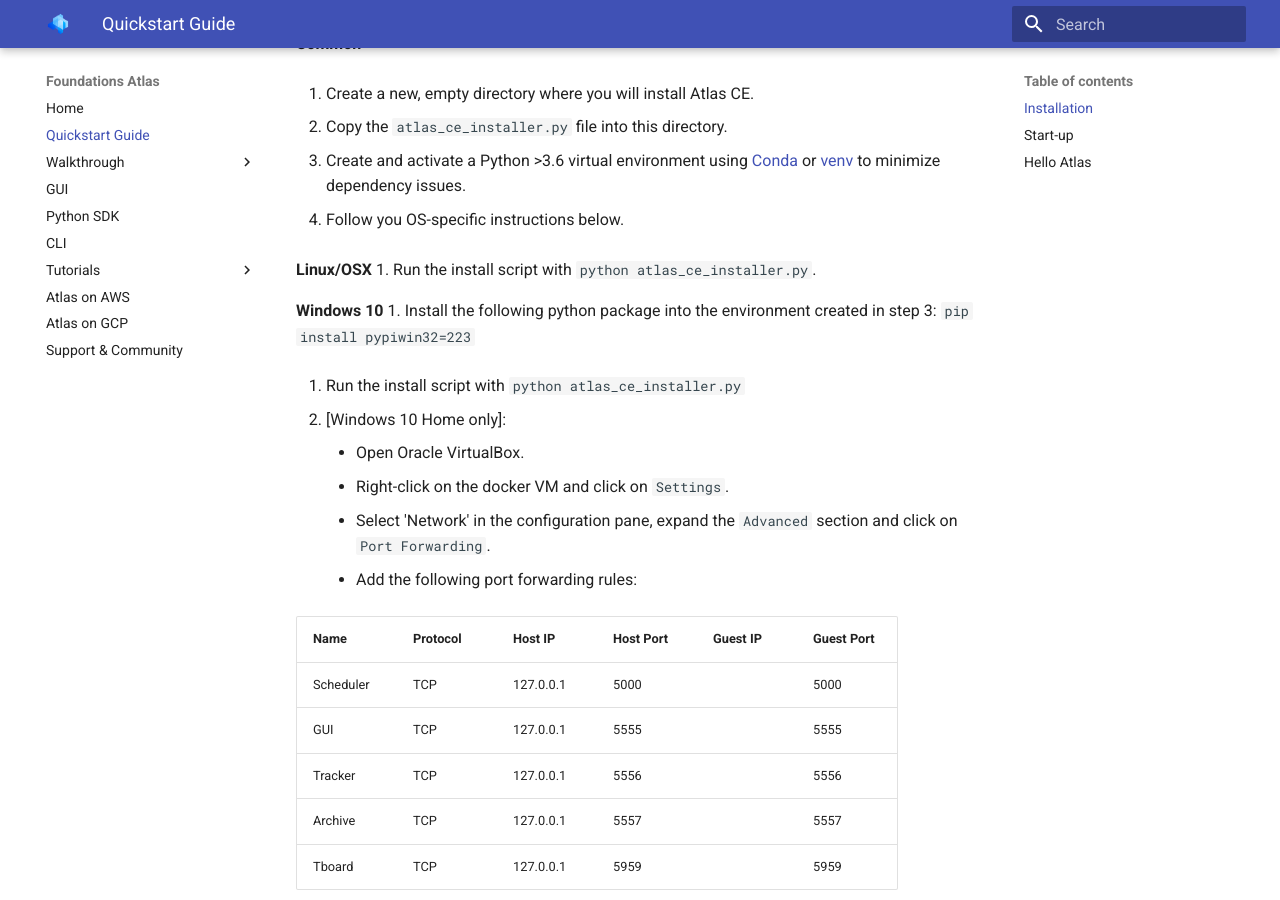
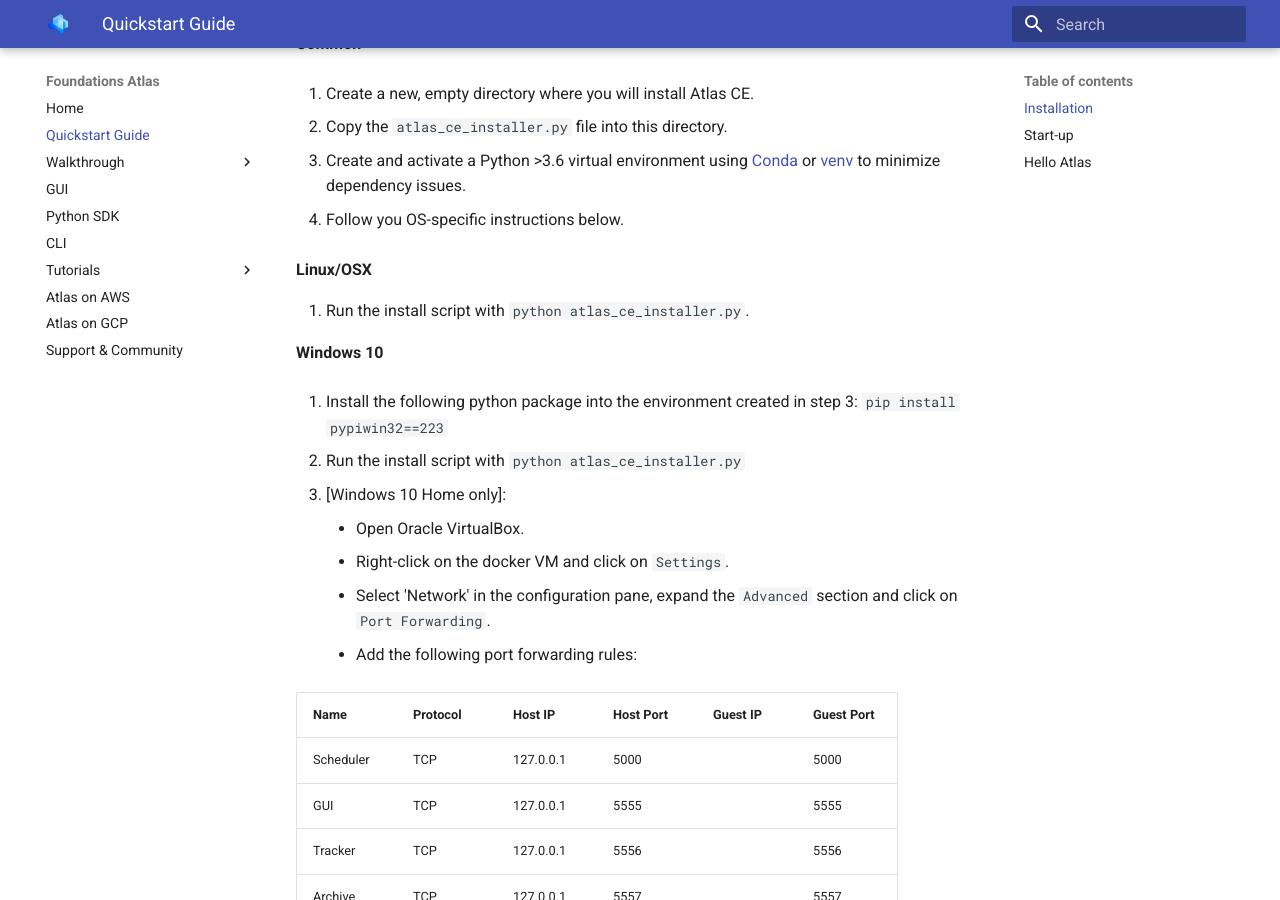
Before and after one commit to DeepLearnI/atlas-ce-docs, an MkDocs documentation site: the page built from docs/api_docs/sources/ce-quickstart-guide.md, in a window 1280 px wide and 900 px high, scrolled down 590 px. Built offline with MkDocs 1.6.1 and Material for MkDocs 9.7.7, drawn with Linux system fonts in a browser that asks for light colours.

Commit message:
vf - fix pip install command for windows

```diff
--- a/docs/api_docs/sources/ce-quickstart-guide.md
+++ b/docs/api_docs/sources/ce-quickstart-guide.md
@@ -31,10 +31,12 @@ Atlas CE currently supports Mac OSX, Linux & Windows 10.
  4. Follow you OS-specific instructions below.
 
 **Linux/OSX**
+
  1. Run the install script with `python atlas_ce_installer.py`.
 
 **Windows 10**
- 1. Install the following python package into the environment created in step 3: `pip install pypiwin32=223`
+
+ 1. Install the following python package into the environment created in step 3: `pip install pypiwin32==223`
 
  2. Run the install script with `python atlas_ce_installer.py`
 
```
